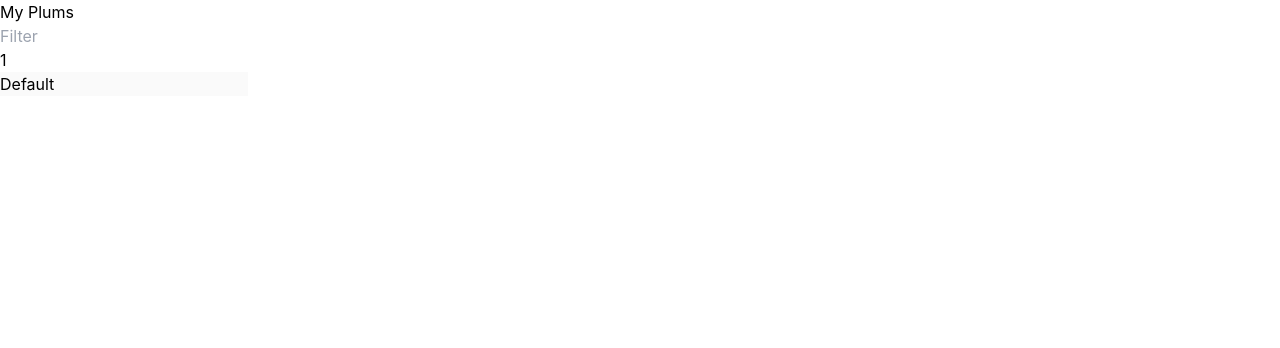
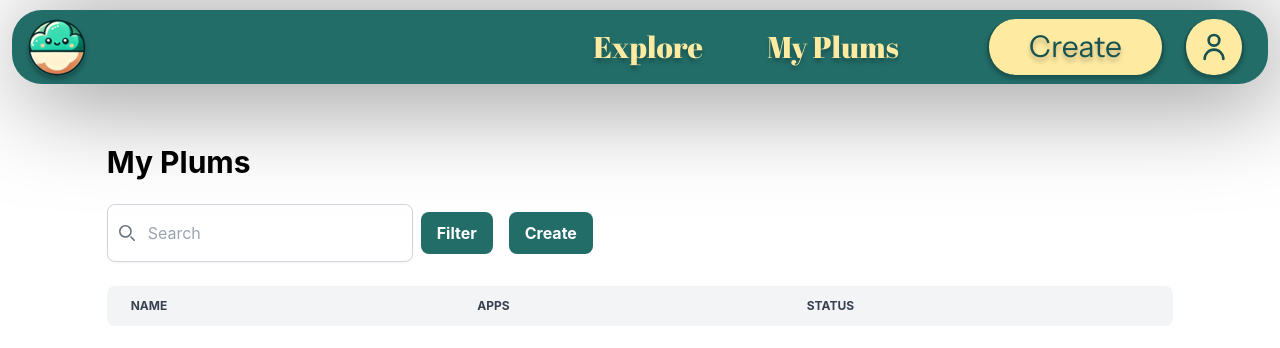
Before and after one commit to FppEpitech/AREA, a React (Create React App) app in the folder react-frontend/: page /myPlums in a window 1280 px wide. Shown: the top 348 px of the page. Built offline with nearby package versions, Linux system fonts and the light colour scheme.

Commit message:
feat(MyPlums): Create CSS of the page
The MyPlums page has now a table with elements to displayed, but for the moment the link isn't made with the back

```diff
--- a/react-frontend/src/pages/MyPlums/myPlums.tsx
+++ b/react-frontend/src/pages/MyPlums/myPlums.tsx
@@ -1,9 +1,10 @@
 import { useState } from "react";
-// import Navbar from "../../components/Navbar/navbar";
+import Navbar from "../../components/Navbar/navbar";
+import feather from '../../assets/myPlums/feather.svg';
 
 export default function MyPlums() {
 
-    const [myPlums, setMyPlums] = useState(["Default"]);
+    const [myPlums, setMyPlums] = useState([]);
 
     const sendLogin = async() => {
         // TODO : await setMyPlums(getMyPlums());
@@ -12,17 +13,70 @@ export default function MyPlums() {
 
     return(
         <div>
-            {/* <Navbar></Navbar> TODO : decomment this part when CSS done */}
-            <h1>My Plums</h1>
-            <input type="search" placeholder="Filter"></input>
-            {
-                myPlums.map((card, index) => (
-                    <div>
-                        <h2>{index + 1}</h2>
-                        <input type="area" disabled value={card}></input>
+            <Navbar></Navbar>
+            <div className="mt-36 w-5/6 mx-auto">
+                <h1 className="text-3xl font-bold mb-6">My Plums</h1>
+                <div className="flex justify-start mb-6">
+                    <div className="relative">
+                        <div className="absolute inset-y-0 start-0 flex items-center ps-3 pointer-events-none">
+                            <svg className="w-4 h-4 text-gray-500 dark:text-gray-400" aria-hidden="true" xmlns="http://www.w3.org/2000/svg" fill="none" viewBox="0 0 20 20">
+                                <path stroke="currentColor" strokeLinecap="round" strokeLinejoin="round" strokeWidth="2" d="m19 19-4-4m0-7A7 7 0 1 1 1 8a7 7 0 0 1 14 0Z"/>
+                            </svg>
+                        </div>
+                        <input
+                            type="search"
+                            id="search"
+                            placeholder="Search"
+                            className="block w-full p-4 ps-10 border border-gray-300 rounded-lg shadow-sm focus:outline-none focus:ring-2 focus:ring-customGreen focus:border-transparent"
+                        />
                     </div>
-                ))
-            }
+                    <button
+                        className="bg-customGreen hover:bg-customDarkGreen text-white font-bold m-2 py-2 px-4 rounded-lg">
+                        Filter
+                    </button>
+                    <button
+                        className="bg-customGreen hover:bg-customDarkGreen text-white font-bold m-2 py-2 px-4 rounded-lg">
+                        Create
+                    </button>
+                </div>
+                <div className="flex justify-center">
+                    <div className="relative overflow-x-auto w-full">
+                        <table className="w-full text-sm text-left rtl:text-right text-gray-500 dark:text-gray-400 ">
+                            <thead className="text-xs text-gray-700 uppercase bg-gray-100 dark:bg-gray-700 dark:text-gray-400">
+                                <tr>
+                                    <th scope="col" className="px-6 py-3 rounded-s-lg">
+                                        Name
+                                    </th>
+                                    <th scope="col" className="px-6 py-3">
+                                        Apps
+                                    </th>
+                                    <th scope="col" className="px-6 py-3 rounded-e-lg">
+                                        Status
+                                    </th>
+                                </tr>
+                            </thead>
+                            <tbody>
+                                {myPlums.map((plum, index) => (
+                                    <tr key={index} className="bg-white dark:bg-gray-800 border-b" onClick={() => {}}>
+                                        <th scope="row" className="px-6 py-4 font-medium text-gray-900 whitespace-nowrap dark:text-white">
+                                            <div className="flex justify-start">
+                                                <img className='w-5 mx-3' src={feather} alt="Feather"></img>
+                                                {/* {plum.name} */}
+                                            </div>
+                                        </th>
+                                        {/* <td className="px-6 py-4">
+                                            {plum.services}
+                                        </td> */}
+                                        {/* <td className="px-6 py-4">
+                                            {plum.isActivated}
+                                        </td> */}
+                                    </tr>
+                                ))}
+                            </tbody>
+                        </table>
+                    </div>
+                </div>
+            </div>
         </div>
     );
 }
```
Also changed, not shown: react-frontend/src/assets/myPlums/feather.svg (added).
